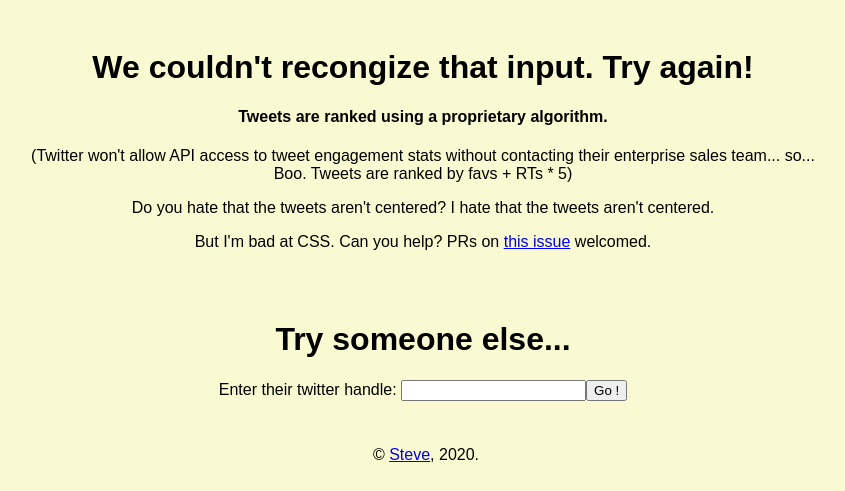
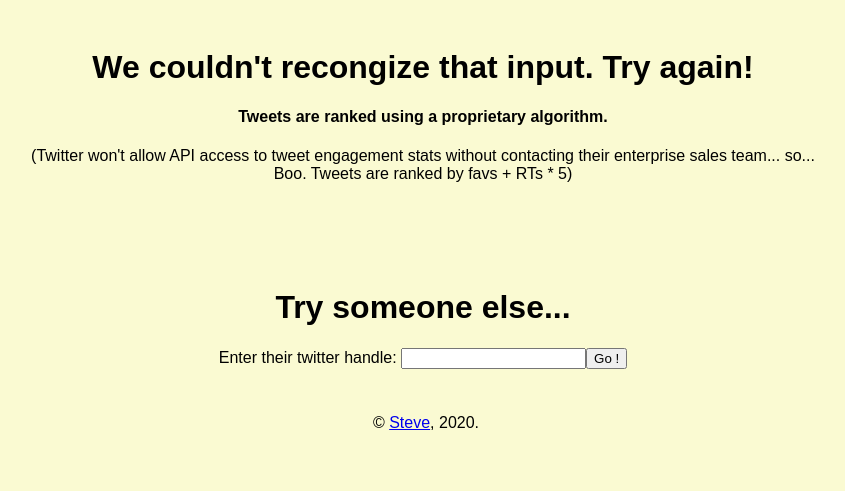
Before and after one commit to stevehind/pyramidify, a Node server app: page /handle/ in a window 1280 px wide. Shown: the top 491 px of the page, without its empty margins (217-1062 px from the left). Run offline with Node 20, Linux system fonts and the light colour scheme; some libraries are stand-ins or nearby versions.

Commit message:
Fixed CSS and removed messages asking for CSS help.

```diff
--- a/public/stylesheets/style.css
+++ b/public/stylesheets/style.css
@@ -26,6 +26,10 @@ body {
     padding: 10px;
 }
 
+.center div {
+    margin: 0 auto;
+}
+
 .text-center {
     text-align: center;
 }
--- a/server.js
+++ b/server.js
@@ -19,6 +19,7 @@ app.get('/', function (req, res) {
 //Return the three best tweets for a given user
 app.get('/handle/', function (req, res) {
     var supplied_handle = req.query.handle;
+    console.log("Supplied handle was: " + supplied_handle + ".");
     utils_queries.findBestTweets(supplied_handle).then(function (result) {
         // Handle different responses from the function
         if (result.found_tweets) {
--- a/views/name.pug
+++ b/views/name.pug
@@ -16,16 +16,9 @@ html(lang="en")
             p
               | (Twitter won't allow API access to tweet engagement stats without contacting their enterprise sales team... so... Boo. Tweets are ranked by favs + RTs * 5)
 
-            p
-              | Do you hate that the tweets aren't centered? I hate that the tweets aren't centered.
-            p
-              | But I'm bad at CSS. Can you help? PRs on
-              a(href='https://github.com/stevehind/delete-my-tweets/issues/3') this issue
-              |  welcomed.
-
             h3= easter_egg
 
-            blockquote.twitter-tweet
+            blockquote.twitter-tweet.center
                 a(href= tweet_url_1)
             script(async src="https://platform.twitter.com/widgets.js", type='text/javascript')
 
```
Also changed, not shown: test/queries.test.js (+2 -2 lines).
